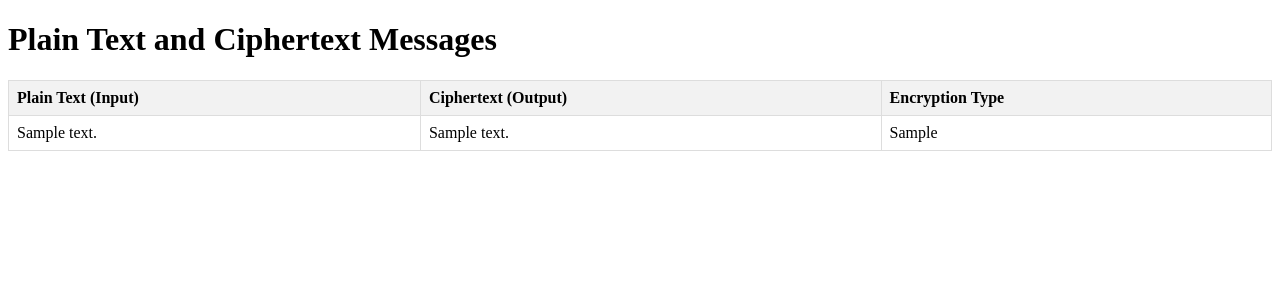
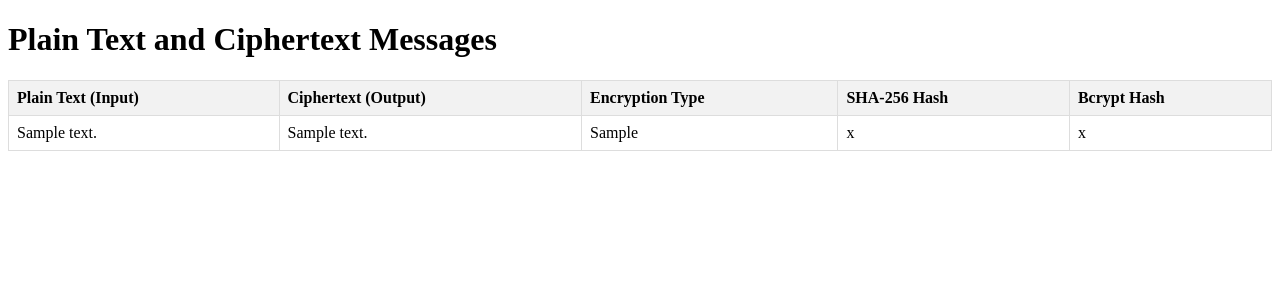
Before and after one commit to mikelovato/coolEncryptMsg, a Django app: page /coolmsg/plaintextsummary/ in a window 1280 px wide. Shown: the top 300 px of the page. Run offline with Django 5.2, Linux system fonts and the light colour scheme; tables that the repository leaves empty hold one stand-in row (values such as "Sample post").

Commit message:
Update view_summary_messages.html

```diff
--- a/templates/EncryptMsg/view_summary_messages.html
+++ b/templates/EncryptMsg/view_summary_messages.html
@@ -29,7 +29,9 @@
             <tr>
                 <th>Plain Text (Input)</th>
                 <th>Ciphertext (Output)</th>
-                <th>Encryption Type</th> <!-- New column header -->
+                <th>Encryption Type</th> <!-- Existing column for encryption type -->
+                <th>SHA-256 Hash</th> <!-- New column for SHA-256 hash -->
+                <th>Bcrypt Hash</th> <!-- New column for Bcrypt hash -->
             </tr>
         </thead>
         <tbody>
@@ -37,7 +39,9 @@
             <tr>
                 <td>{{ msg.content }}</td>
                 <td>{{ msg.encrypted_content }}</td>
-                <td>{{ msg.encryption_method }}</td> <!-- New column for encryption type -->
+                <td>{{ msg.encryption_method }}</td> <!-- Existing column for encryption type -->
+                <td>{{ msg.hashed_content_sha256 }}</td> <!-- New column for SHA-256 hash -->
+                <td>{{ msg.hashed_content_bcrypt }}</td> <!-- New column for Bcrypt hash -->
             </tr>
             {% endfor %}
         </tbody>
```
